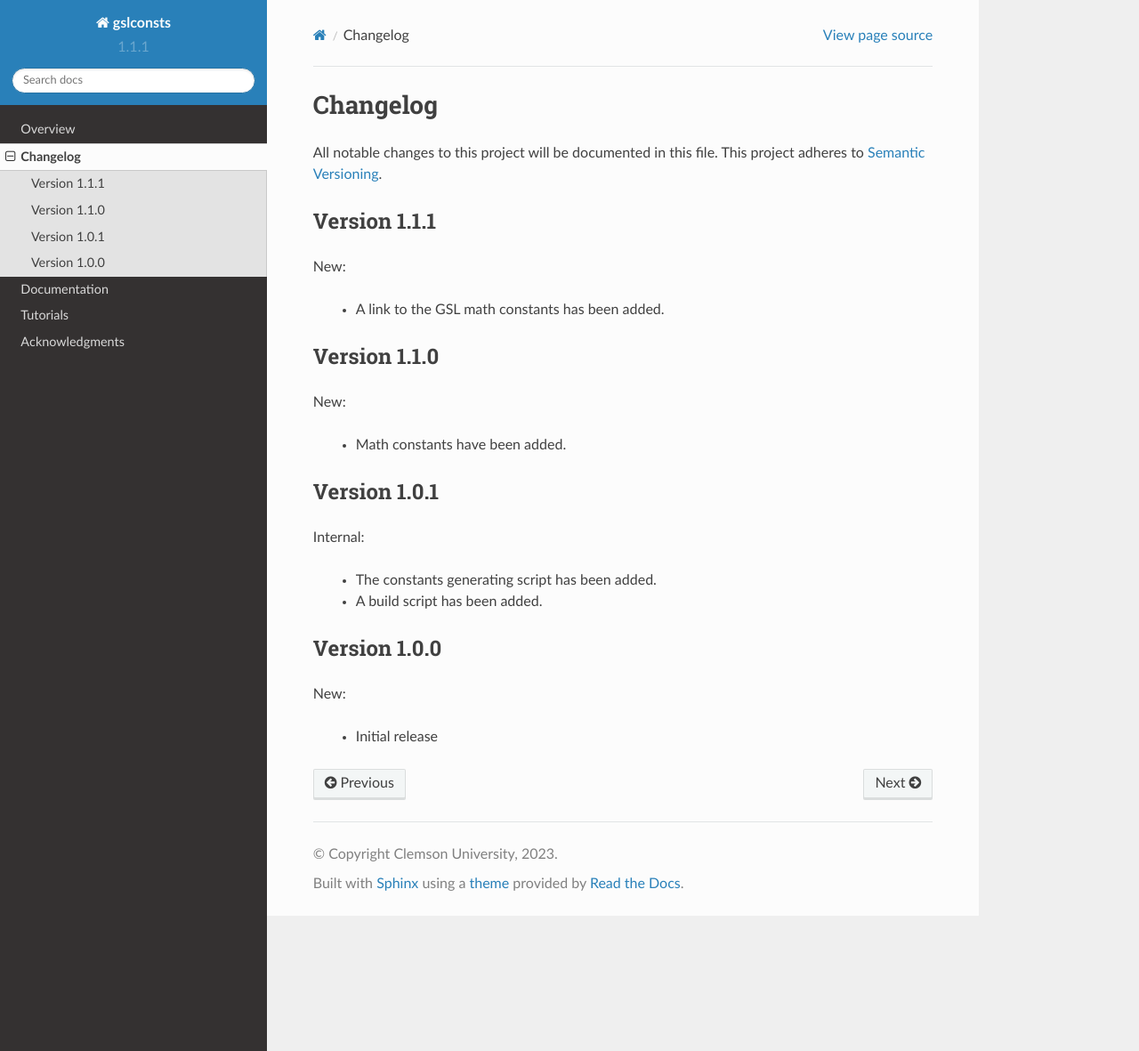
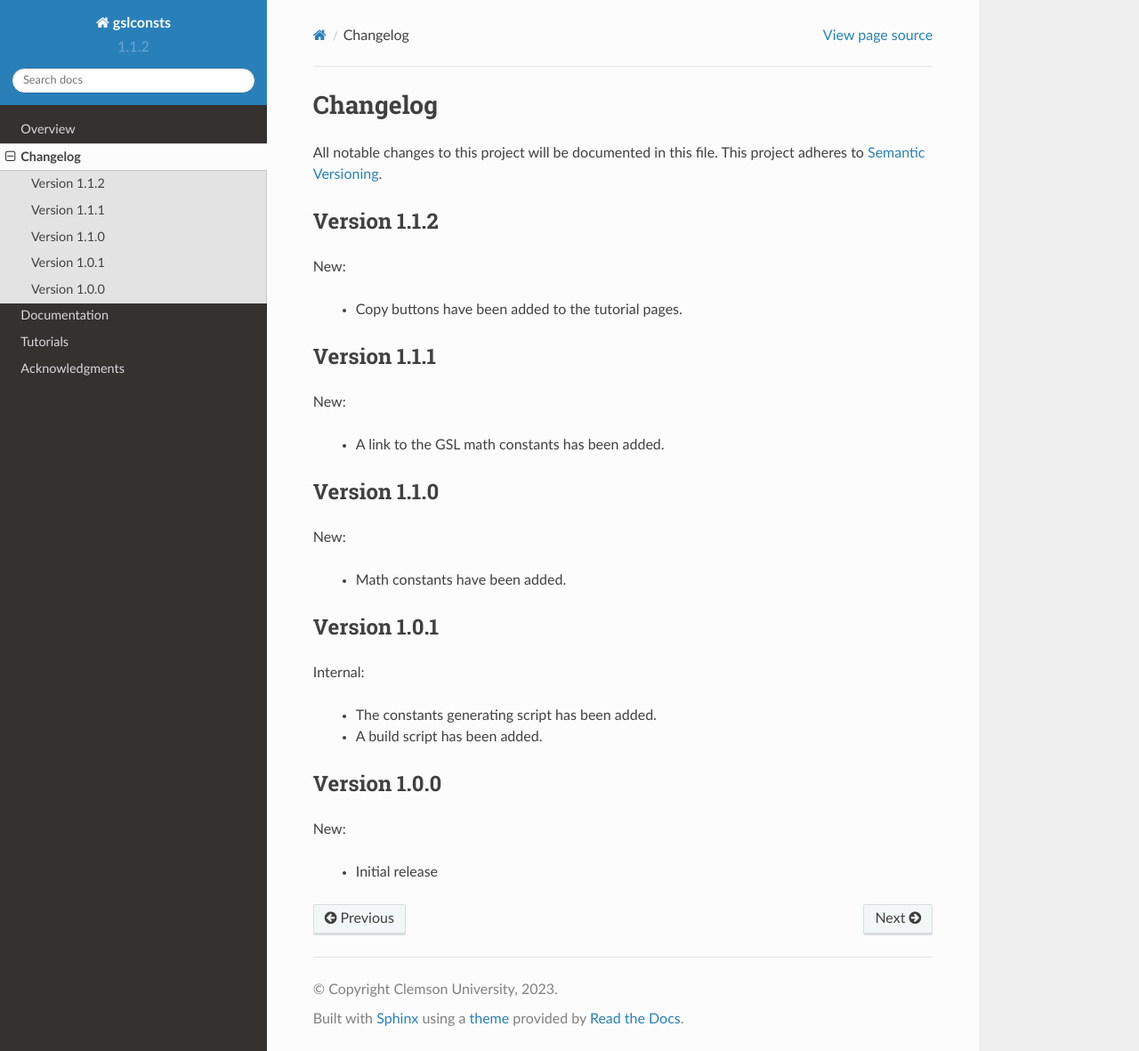
Before and after one commit to mbradle/gsl_consts, a Sphinx documentation site: the page built from doc/source/changelog.rst, in a window 1280 px wide and 1181 px high. Shown: the whole window at 89% size. Built offline with Sphinx 7.4.7 and the Read the Docs theme 2.0.0, drawn with Linux system fonts in a browser that asks for light colours.

Commit message:
Add copy buttons.

```diff
--- a/doc/requirements.txt
+++ b/doc/requirements.txt
@@ -1 +1,2 @@
+sphinx_copybutton
 #readthedocs-sphinx-search==0.1.1
--- a/doc/source/changelog.rst
+++ b/doc/source/changelog.rst
@@ -3,6 +3,13 @@ Changelog
 
 All notable changes to this project will be documented in this file.  This
 project adheres to `Semantic Versioning <http://semver.org/spec/v2.0.0.html>`_.
+
+Version 1.1.2
+-------------
+
+New:
+
+  * Copy buttons have been added to the tutorial pages.
 
 Version 1.1.1
 -------------
--- a/doc/source/conf.py
+++ b/doc/source/conf.py
@@ -50,6 +50,7 @@ extensions = [
     "sphinx.ext.coverage",
     "sphinx.ext.viewcode",
     "sphinx.ext.githubpages",
+    "sphinx_copybutton",
 ]
 
 # Add any paths that contain templates here, relative to this directory.
@@ -167,6 +168,9 @@ texinfo_documents = [
 
 # -- Extension configuration -------------------------------------------------
 
+copybutton_prompt_text = r">>> |\.\.\. |\# |\$ |In \[\d*\]: | {2,5}\.\.\.: | {5,8}: "
+copybutton_prompt_is_regexp = True
+
 # -- Options for intersphinx extension ---------------------------------------
 
 # Example configuration for intersphinx: refer to the Python standard library.
--- a/gslconsts/__about__.py
+++ b/gslconsts/__about__.py
@@ -2,6 +2,6 @@ __all__ = ["__title__", "__summary__", "__version__", "__author__", "__copyright
 
 __title__ = "gslconsts"
 __summary__ = "Python project GNU Scientific Library (GSL) constants"
-__version__ = "1.1.1"
+__version__ = "1.1.2"
 __author__ = "Clemson University"
 __copyright__ = "Clemson University, 2023"
```
